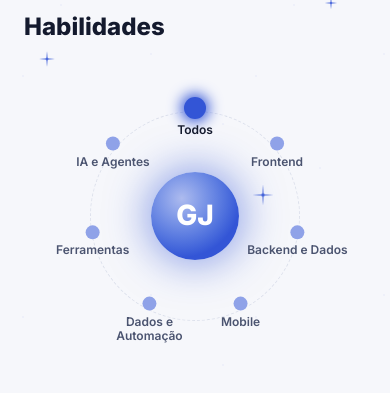
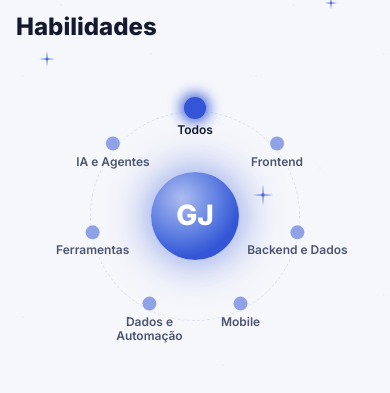
Before and after one commit to Gabriel-S-Justino/Engenharia-IA, an Angular app in the folder curriculo-gabriel-justino/: page / in a window 390 px wide. Shown: the part 447-840 px from the top of the page. Built offline with nearby package versions, Linux system fonts and the light colour scheme.

Commit message:
fix(responsivo): gutter token, room for Hero ring and roomier timeline on mobile
Co-Authored-By: Claude Opus 5.5 <noreply@anthropic.com>
Claude-Session: https://claude.ai/code/session_01YQWnU2dwzo51XvPoV66o2e

```diff
--- a/curriculo-gabriel-justino/src/app/components/contato/contato.scss
+++ b/curriculo-gabriel-justino/src/app/components/contato/contato.scss
@@ -5,7 +5,7 @@
 }
 
 .contato {
-  padding: var(--space-2xl) var(--space-lg);
+  padding: var(--space-2xl) var(--respiro-lateral);
 
   &__titulo {
     font-size: clamp(1.5rem, 4vw, 2rem);
--- a/curriculo-gabriel-justino/src/app/components/hero/hero.scss
+++ b/curriculo-gabriel-justino/src/app/components/hero/hero.scss
@@ -10,12 +10,14 @@
   align-items: center;
   text-align: center;
   gap: var(--space-lg);
-  padding: var(--space-2xl) var(--space-lg);
+  padding: var(--space-2xl) var(--respiro-lateral);
 
   @include tablet {
     flex-direction: row; // tablet+: avatar à esquerda, texto à direita
     text-align: left;
     gap: var(--space-2xl); // espaço para o anel e a lua não tocarem o texto
+    // o anel passa ~41px para fora do planeta: reserva esse espaço à esquerda
+    padding-inline-start: calc(var(--respiro-lateral) + 3rem);
   }
 
   // Avatar-planeta: o anel é desenhado duas vezes e cada cópia é
--- a/curriculo-gabriel-justino/src/app/components/skills/skills.scss
+++ b/curriculo-gabriel-justino/src/app/components/skills/skills.scss
@@ -5,7 +5,7 @@
 }
 
 .skills {
-  padding: var(--space-2xl) var(--space-lg);
+  padding: var(--space-2xl) var(--respiro-lateral);
 
   &__titulo {
     font-size: clamp(1.5rem, 4vw, 2rem);
--- a/curriculo-gabriel-justino/src/app/components/trajetoria/trajetoria.scss
+++ b/curriculo-gabriel-justino/src/app/components/trajetoria/trajetoria.scss
@@ -5,7 +5,7 @@
 }
 
 .trajetoria {
-  padding: var(--space-2xl) var(--space-lg);
+  padding: var(--space-2xl) var(--respiro-lateral);
 
   &__titulo {
     font-size: clamp(1.5rem, 4vw, 2rem);
@@ -27,7 +27,11 @@
   position: relative;
   display: grid;
   grid-template-columns: var(--coluna-no) 1fr;
-  gap: var(--space-md);
+  gap: var(--space-sm);
+
+  @include tablet {
+    gap: var(--space-md);
+  }
 
   // Segmento da trajetória: do centro deste nó até o centro do próximo.
   // O último marco não tem segmento — a linha termina no centro dele.
--- a/curriculo-gabriel-justino/src/styles.scss
+++ b/curriculo-gabriel-justino/src/styles.scss
@@ -1,3 +1,5 @@
+@use 'mixins' as *;
+
 // ─── TOKENS GERAIS (iguais nos dois temas) ────────────────
 // Espaçamentos em rem: acompanham a fonte padrão escolhida pelo usuário.
 // Raios ficam em px: são decorativos e não precisam escalar.
@@ -20,6 +22,11 @@
 
   // Layout — em rem para acompanhar a fonte escolhida pelo usuário
   --largura-pagina: 68.75rem; // 1100px
+  --respiro-lateral: var(--space-md); // margem interna das seções no celular
+
+  @include tablet {
+    --respiro-lateral: var(--space-lg);
+  }
 
   // Transições
   --transition-fast: 150ms ease; // hover, foco
```
